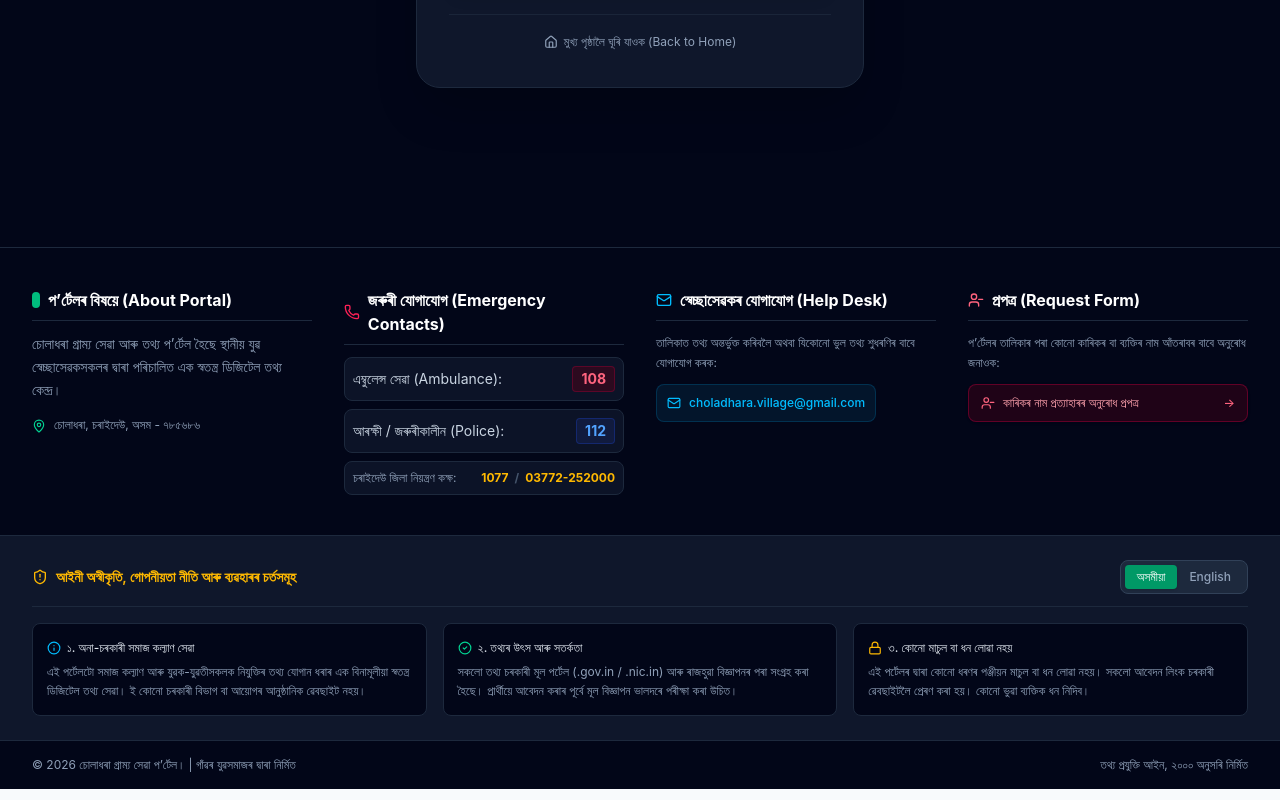
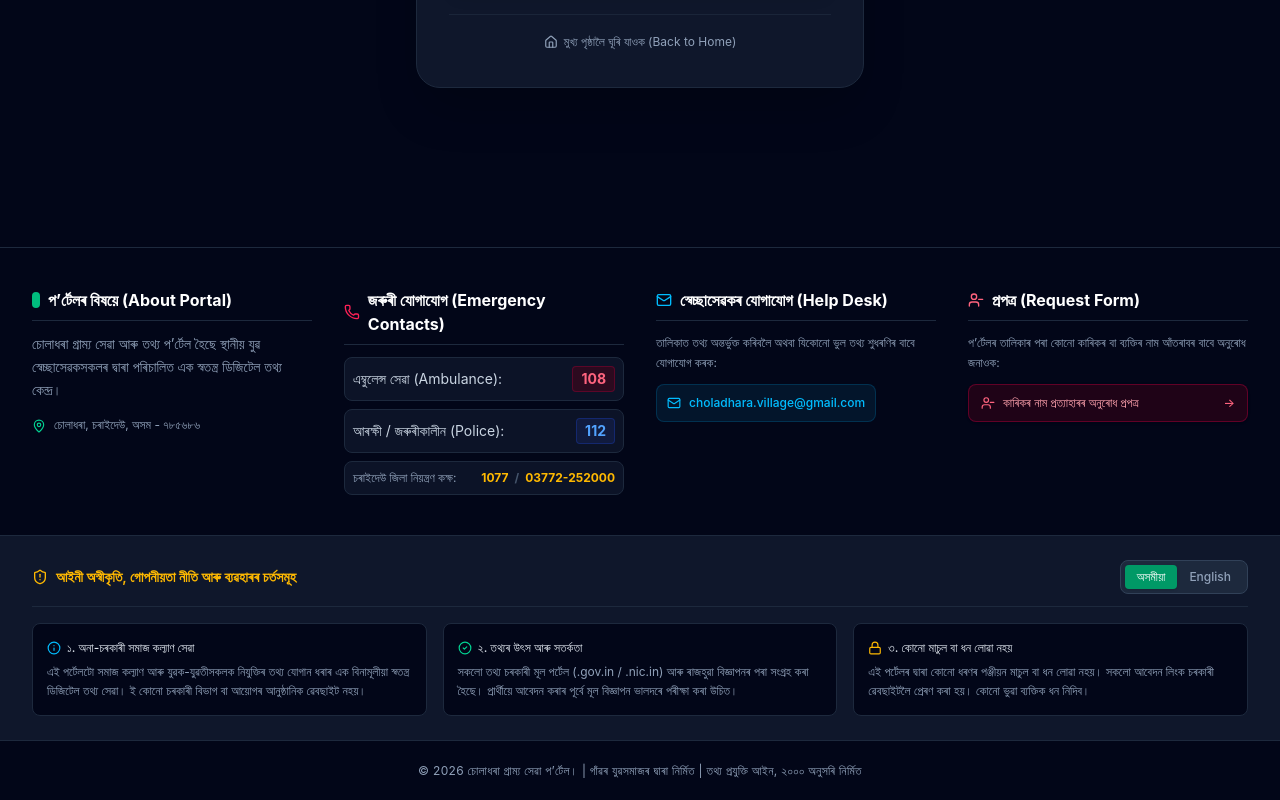
Before and after one commit to livekaku00-sys/choladhara-village.vercel.app, a React (Vite) app: page /admin in a window 1280 px wide. Shown: the part 553-1353 px from the top of the page. Built offline with nearby package versions, Linux system fonts and the light colour scheme.

Commit message:
Center bottom copyright text in Footer

```diff
--- a/src/components/Footer.tsx
+++ b/src/components/Footer.tsx
@@ -16,7 +16,7 @@ export const Footer: React.FC = () => {
   return (
     <footer className="w-full bg-slate-950 text-slate-300 border-t border-slate-800 mt-auto">
 
-      {/* 1. Main 4-Column Village Information Grid */}
+      {/* 1. Main 4-Column Grid */}
       <div className="max-w-7xl mx-auto px-4 sm:px-6 lg:px-8 py-10">
         <div className="grid grid-cols-1 md:grid-cols-2 lg:grid-cols-4 gap-8">
 
@@ -210,13 +210,10 @@ export const Footer: React.FC = () => {
         </div>
       </div>
 
-      {/* 3. Copyright Bar */}
-      <div className="max-w-7xl mx-auto px-4 sm:px-6 lg:px-8 py-4 flex flex-col sm:flex-row items-center justify-between gap-2 text-xs text-slate-400">
-        <p className="text-center sm:text-left">
-          © 2026 চোলাধৰা গ্ৰাম্য সেৱা প’ৰ্টেল। | গাঁৱৰ যুৱসমাজৰ দ্বাৰা নিৰ্মিত
-        </p>
-        <p className="text-slate-400">
-          তথ্য প্ৰযুক্তি আইন, ২০০০ অনুসৰি নিৰ্মিত
+      {/* 3. Centered Bottom Copyright Bar */}
+      <div className="max-w-7xl mx-auto px-4 sm:px-6 lg:px-8 py-5 text-center">
+        <p className="text-xs text-slate-400 tracking-wide leading-relaxed">
+          © 2026 চোলাধৰা গ্ৰাম্য সেৱা প’ৰ্টেল। | গাঁৱৰ যুৱসমাজৰ দ্বাৰা নিৰ্মিত | তথ্য প্ৰযুক্তি আইন, ২০০০ অনুসৰি নিৰ্মিত
         </p>
       </div>
 
```
